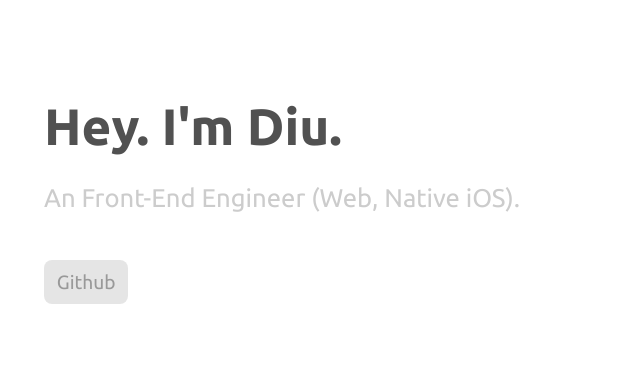
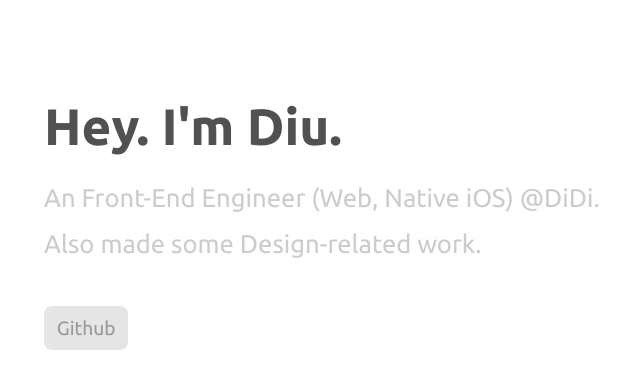
Before and after one commit to ddiu8081/ddiu8081.github.io, a Svelte app: page / in a window 1280 px wide. Shown: the top 388 px of the page, without its empty margins (84-724 px from the left). Built offline with nearby package versions, Linux system fonts and the light colour scheme.

Commit message:
feat: update texts

```diff
--- a/src/App.svelte
+++ b/src/App.svelte
@@ -4,7 +4,8 @@
 
 <main>
 	<h1>Hey. I'm Diu.</h1>
-	<h2>An Front-End Engineer (Web, Native iOS).</h2>
+	<h2>An Front-End Engineer (Web, Native iOS) @DiDi.</h2>
+	<h2>Also made some Design-related work.</h2>
 	<a href="https://github.com/ddiu8081">Github</a>
 </main>
 
@@ -26,6 +27,7 @@
     margin: 0;
     padding: 10vh 10vw;
     min-height: 100vh;
+		box-sizing: border-box;
   }
 
 	h1 {
```
Also changed, not shown: rollup.config.js (+1 -18 lines).
